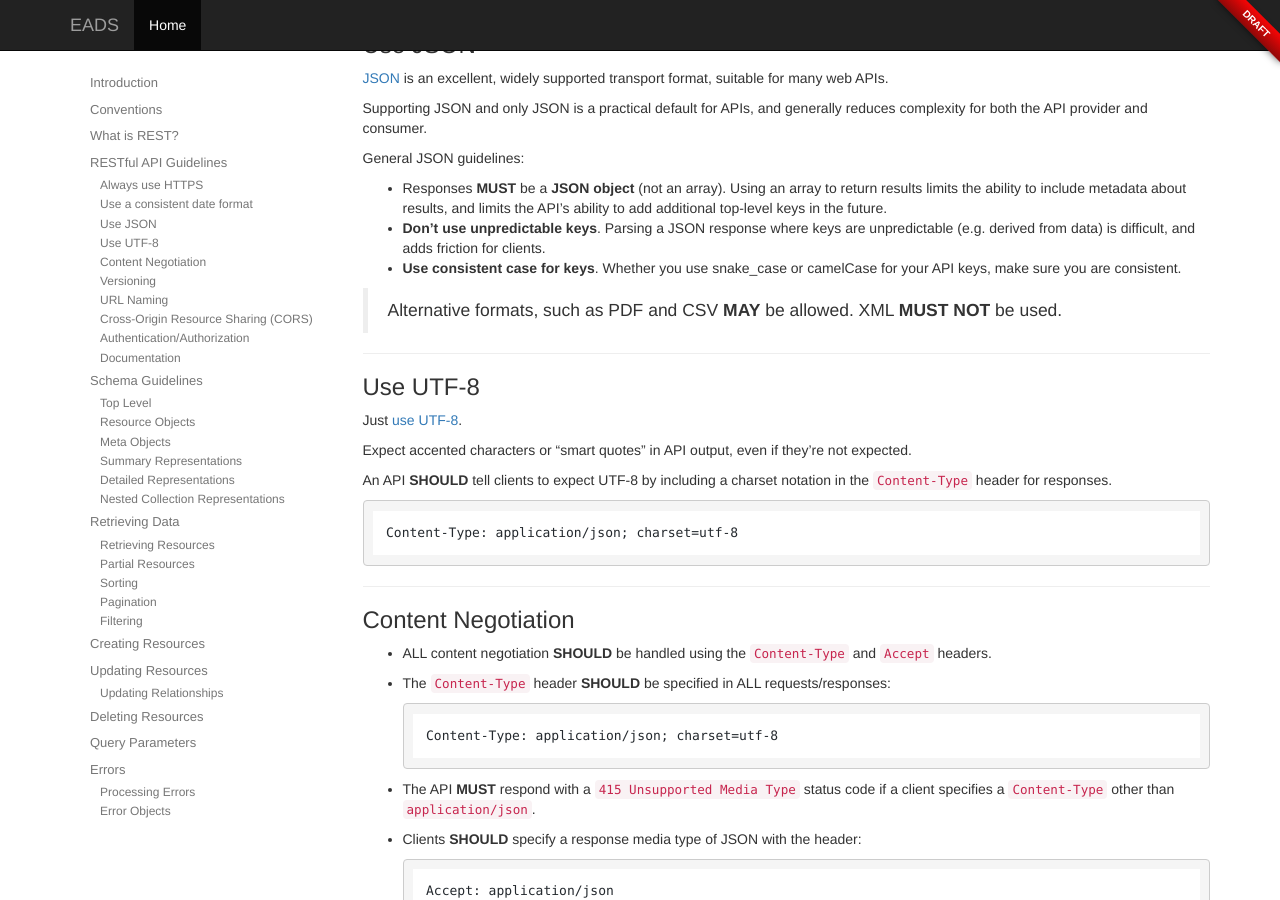
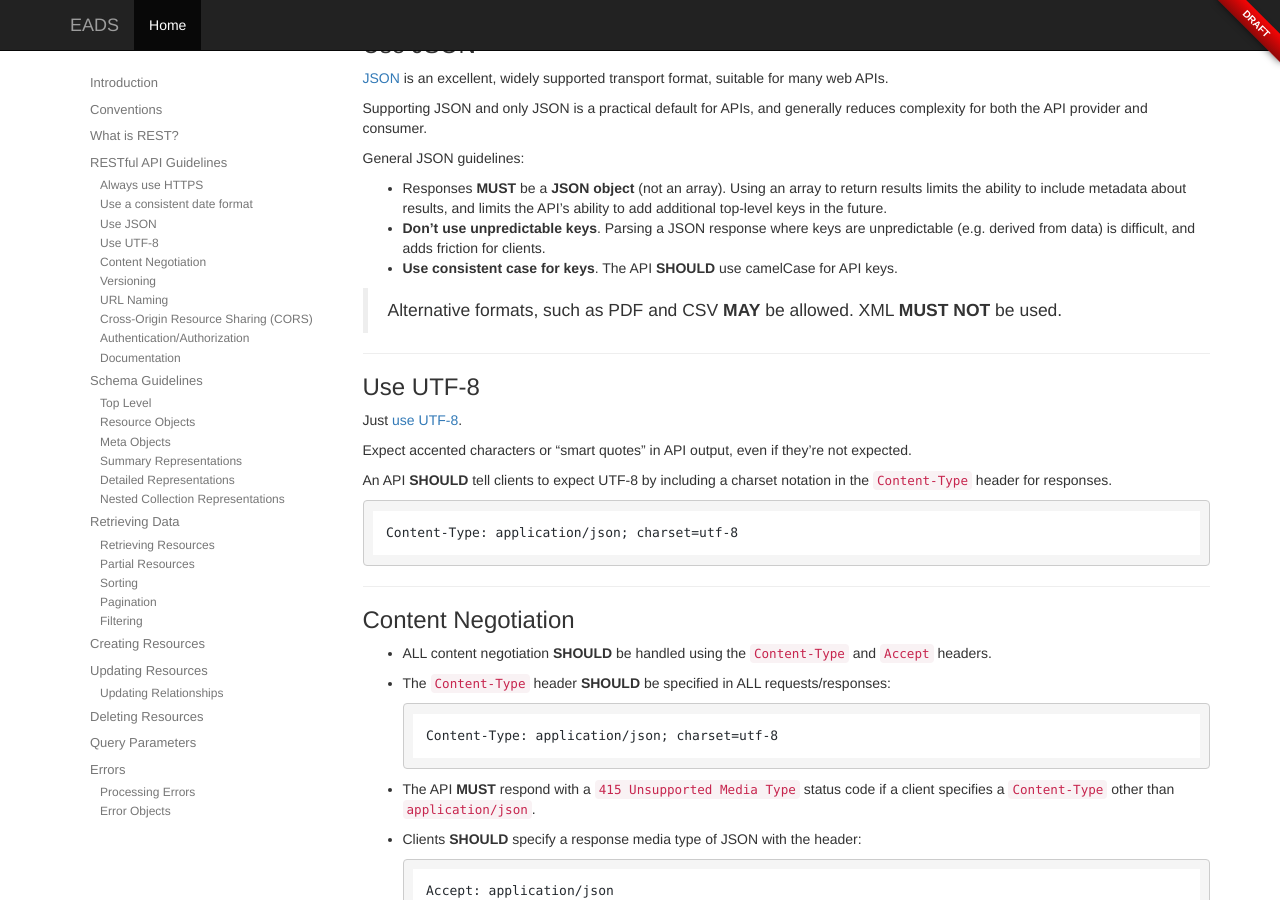
Before and after one commit to DoDCIO/eads, a Jekyll site: the page built from index.md, in a window 1280 px wide and 900 px high, scrolled down 1715 px. Built offline with Jekyll 4.4.1, drawn with Linux system fonts in a browser that asks for light colours; nearby versions of some CDN libraries.

Commit message:
restricting API keys to camelCase

```diff
--- a/index.md
+++ b/index.md
@@ -94,7 +94,7 @@ General JSON guidelines:
 
 * Responses **MUST** be a **JSON object** (not an array). Using an array to return results limits the ability to include metadata about results, and limits the API's ability to add additional top-level keys in the future.
 * **Don't use unpredictable keys**. Parsing a JSON response where keys are unpredictable (e.g. derived from data) is difficult, and adds friction for clients.
-* **Use consistent case for keys**. Whether you use snake_case or camelCase for your API keys, make sure you are consistent.
+* **Use consistent case for keys**. The API **SHOULD** use camelCase for API keys.
 
 > Alternative formats, such as PDF and CSV **MAY** be allowed.  XML **MUST NOT** be used.
 
```
